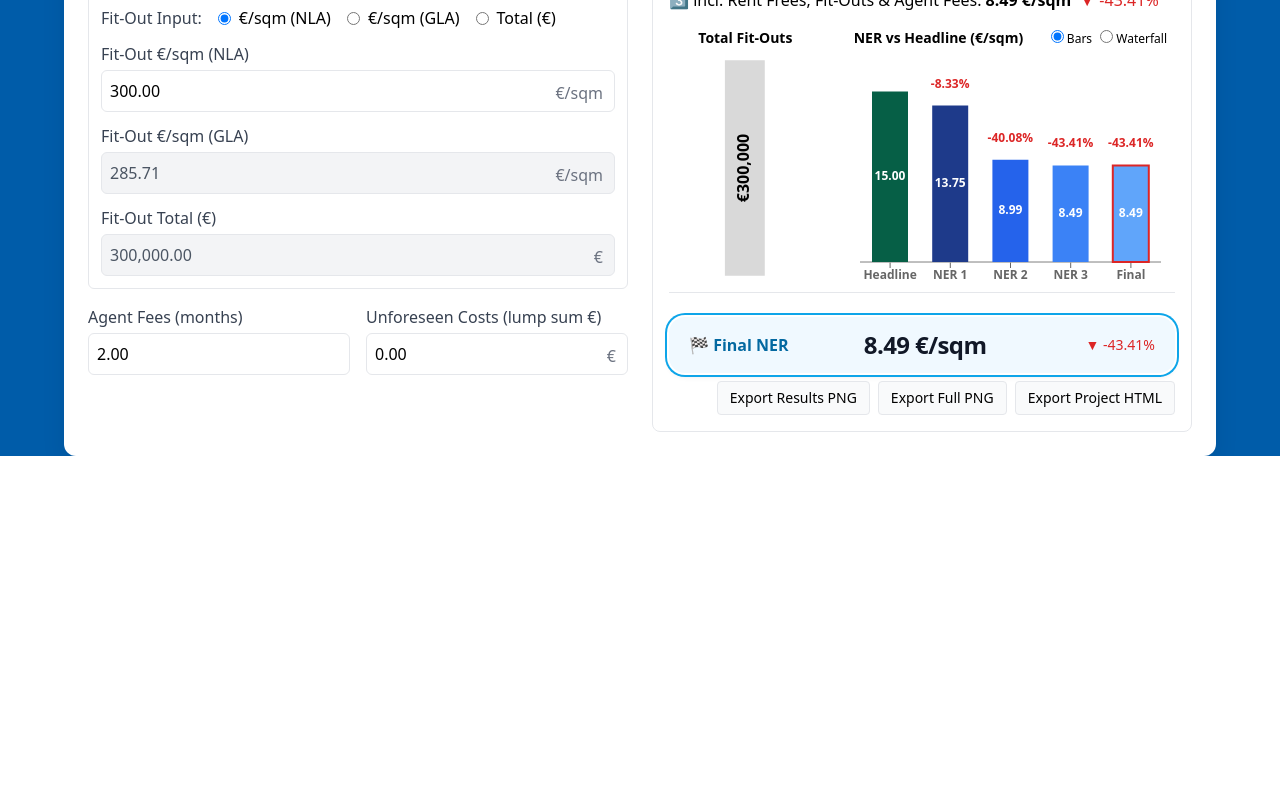
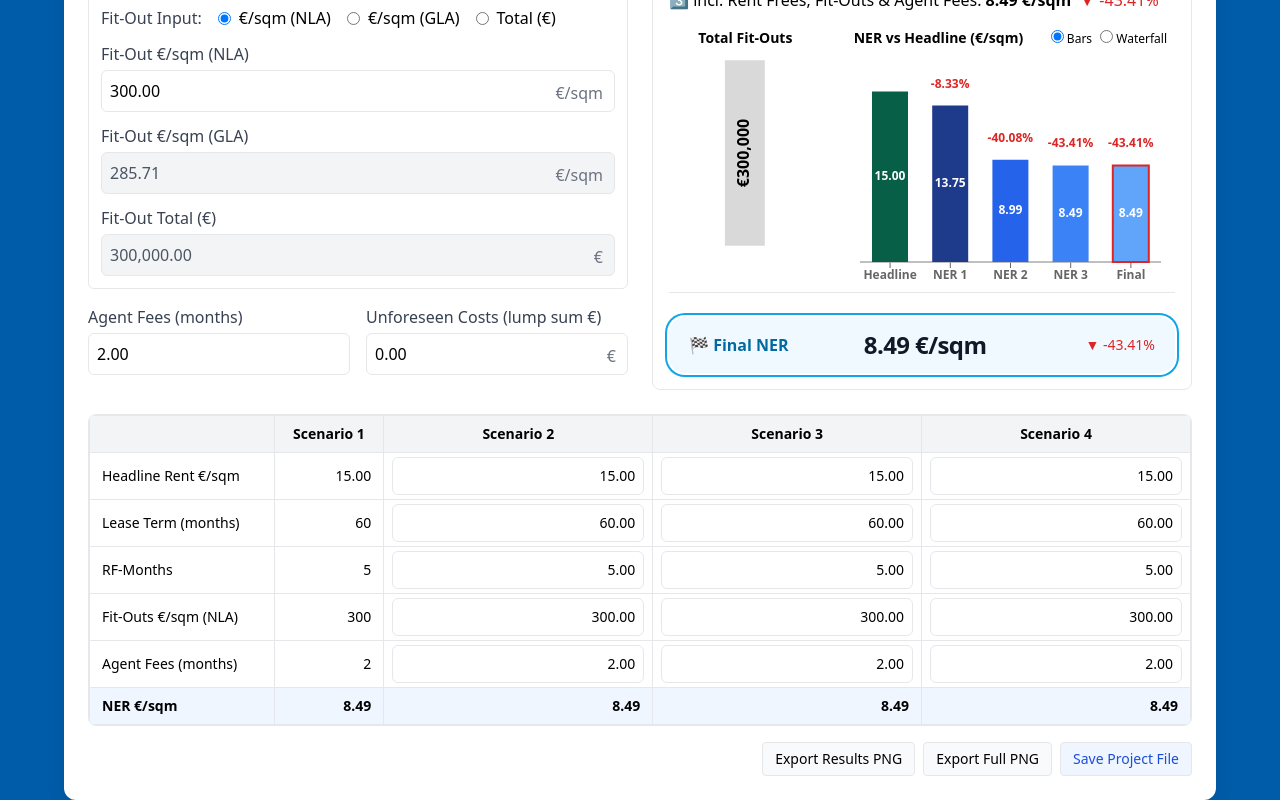
Before and after one commit to Musicandy13/NER-with-Scenarios, a React (Vite) app: page / in a window 1280 px wide. Shown: the part 395-1195 px from the top of the page. Before the commit the page ends 851 px from the top, so only its background shows below. Built offline with nearby package versions, Linux system fonts and the light colour scheme.

Commit message:
Update App.jsx

```diff
--- a/src/App.jsx
+++ b/src/App.jsx
@@ -12,21 +12,19 @@ import {
 } from "recharts";
 import { toPng } from "html-to-image";
 
-/* ---- Steuerung für Legendenposition ---- */
+/* ---- CONSTANTS ---- */
 const BASE_H = 20;
 const BASE_B = 10;
 const FIT_EXTRA = -27;
-/* --------------------------------------- */
-
-/* Fixe Y-Position für die Top-Labels im Waterfall */
 const WF_TOP_LABEL_Y = 62;
 
-/* ---------- Utils ---------- */
+/* ---------- UTILS ---------- */
 const clamp = (n, min = 0) => (Number.isFinite(n) ? Math.max(min, n) : 0);
 const safe = (n) => (Number.isFinite(n) ? n : 0);
 const P = (v) => {
   let s = String(v ?? "").trim().replace(/\s/g, "");
-  const hasDot = s.includes("."), c = (s.match(/,/g) || []).length;
+  const hasDot = s.includes(".");
+  const c = (s.match(/,/g) || []).length;
   s = !hasDot && c === 1 ? s.replace(",", ".") : s.replace(/,/g, "");
   const n = parseFloat(s);
   return Number.isFinite(n) ? n : 0;
@@ -49,11 +47,12 @@ const FCUR0 = (n) =>
     maximumFractionDigits: 0,
   });
 
-/* ---------- Helpers ---------- */
+/* ---------- COMPONENTS ---------- */
 function Money({ value }) {
   const cls = value < 0 ? "text-red-600 font-medium" : "text-gray-900 font-medium";
   return <span className={cls}>{FCUR(value)}</span>;
 }
+
 function Delta({ base, val }) {
   const pct = base > 0 ? ((val - base) / base) * 100 : 0;
   const up = pct > 0, down = pct < 0, sign = pct > 0 ? "+" : "";
@@ -64,26 +63,46 @@ function Delta({ base, val }) {
   );
 }
 
-/* ---------- Input-Feld ---------- */
 function NumericField({
-  label, value, onChange, format = "2dec", step = 1, min = 0,
-  readOnly = false, onCommit, suffix,
+  label,
+  value,
+  onChange,
+  format = "2dec",
+  step = 1,
+  min = 0,
+  readOnly = false,
+  onCommit,
+  suffix,
 }) {
   const [focus, setFocus] = useState(false);
+  const inputRef = useRef(null);
   const num = P(value);
   const show = focus ? value : format === "int" ? F(num, 0) : format === "1dec" ? F(num, 1) : F(num, 2);
+
   return (
     <label className="block">
       <span className="text-gray-700">{label}</span>
       <div className="relative">
         <input
-          type={focus ? "number" : "text"}
-          inputMode={focus ? "decimal" : "text"}
+          ref={inputRef}
+          type="text"
+          inputMode="decimal"
           value={show}
-          min={min}
-          step={step}
-          readOnly={readOnly && !focus}
-          onFocus={() => setFocus(true)}
+          readOnly={readOnly}
+          onFocus={() => {
+            setFocus(true);
+            requestAnimationFrame(() => {
+              inputRef.current?.select();
+            });
+          }}
+          onKeyDown={(e) => {
+            if (e.key === "ArrowUp" || e.key === "ArrowDown") {
+              e.preventDefault();
+              const delta = e.key === "ArrowUp" ? step : -step;
+              const next = clamp(P(value) + delta, min);
+              onChange(String(next));
+            }
+          }}
           onBlur={(e) => {
             setFocus(false);
             const n = clamp(P(e.target.value), min);
@@ -103,7 +122,35 @@ function NumericField({
   );
 }
 
-/* ---------- Chart Labels ---------- */
+function ScenarioField({ value, onChange, readOnly = false, bold = false }) {
+  const [focus, setFocus] = useState(false);
+  const inputRef = useRef(null);
+  const num = P(value);
+  const show = focus ? value : F(num, 2);
+
+  return (
+    <input
+      ref={inputRef}
+      type="text"
+      inputMode="decimal"
+      value={show}
+      readOnly={readOnly}
+      onFocus={() => {
+        setFocus(true);
+        requestAnimationFrame(() => inputRef.current?.select());
+      }}
+      onBlur={(e) => {
+        setFocus(false);
+        const n = clamp(P(e.target.value));
+        onChange?.(String(n));
+      }}
+      onChange={(e) => onChange?.(e.target.value.replace(/[^\d.,-]/g, ""))}
+      className={`w-full border rounded-md p-2 text-right tabular-nums ${readOnly ? "bg-gray-100 text-gray-800" : ""} ${bold ? "font-bold" : ""}`}
+    />
+  );
+}
+
+/* ---------- CHART LABELS ---------- */
 const PercentLabel = ({ x, y, width, value }) => {
   if (!Number.isFinite(value)) return null;
   const cx = x + width / 2;
@@ -115,6 +162,7 @@ const PercentLabel = ({ x, y, width, value }) => {
     </text>
   );
 };
+
 const BarNumberLabel = ({ x, y, width, height, value }) => {
   if (!Number.isFinite(value)) return null;
   const cx = x + width / 2, cy = y + height / 2;
@@ -124,6 +172,7 @@ const BarNumberLabel = ({ x, y, width, height, value }) => {
     </text>
   );
 };
+
 const VerticalMoneyLabel0 = ({ x, y, width, height, value }) => {
   if (!Number.isFinite(value)) return null;
   const cx = x + width / 2, cy = y + height / 2;
@@ -134,7 +183,6 @@ const VerticalMoneyLabel0 = ({ x, y, width, height, value }) => {
   );
 };
 
-/* ---------- Waterfall: Labels oben fix ---------- */
 const makeWFLabelTop = (data, fixedY) => (props) => {
   const { x = 0, width = 0, index, value, payload } = props || {};
   const d = Array.isArray(data) && Number.isInteger(index) ? data[index] : {};
@@ -158,7 +206,7 @@ const makeWFLabelTop = (data, fixedY) => (props) => {
   );
 };
 
-/* ---------- Charts ---------- */
+/* ---------- CHARTS ---------- */
 function BarsChart({ data, isExporting }) {
   return (
     <ResponsiveContainer width="100%" height="100%">
@@ -203,7 +251,7 @@ function WaterfallChart({ data, isExporting }) {
   );
 }
 
-/* ---------- App ---------- */
+/* ---------- APP ---------- */
 export default function App() {
   const [f, setF] = useState({
     tenant: "",
@@ -223,7 +271,27 @@ export default function App() {
   const [isExporting, setIsExporting] = useState(false);
   const [viewMode, setViewMode] = useState("bars");
 
-  /* ✅ Fix: Inputdaten beim Laden aus ?data=... übernehmen */
+  /* Scenarios */
+  const [scenarios, setScenarios] = useState([
+    { id: 2, overrides: {} },
+    { id: 3, overrides: {} },
+    { id: 4, overrides: {} },
+  ]);
+
+  const setScenarioVal = (id, key, value) => {
+    setScenarios((arr) =>
+      arr.map((sc) =>
+        sc.id === id ? { ...sc, overrides: { ...sc.overrides, [key]: value } } : sc
+      )
+    );
+  };
+
+  const resolveScenario = (sc, key) => {
+    const v = sc.overrides[key];
+    return v !== undefined ? v : f[key];
+  };
+
+  /* URL Data Loading */
   useEffect(() => {
     const params = new URLSearchParams(window.location.search);
     const data = params.get("data");
@@ -237,7 +305,7 @@ export default function App() {
     }
   }, []);
 
-  /* parsed values */
+  /* Calculations */
   const nla = clamp(P(f.nla));
   const addon = clamp(P(f.addon));
   const rent = clamp(P(f.rent));
@@ -246,7 +314,6 @@ export default function App() {
   const agent = clamp(P(f.agent));
   const unforeseen = clamp(P(f.unforeseen));
 
-  /* derived values */
   const gla = useMemo(() => nla * (1 + addon / 100), [nla, addon]);
   const months = Math.max(0, duration - rf);
   const gross = rent * gla * months;
@@ -255,7 +322,7 @@ export default function App() {
   const perGLA = clamp(P(f.fitPerGLA));
   const tot = clamp(P(f.fitTot));
 
-  /* sync fit-outs */
+  /* Sync Fit-outs */
   useEffect(() => {
     const nNLA = clamp(P(f.fitPerNLA));
     const nGLA = clamp(P(f.fitPerGLA));
@@ -276,7 +343,7 @@ export default function App() {
       if (Math.abs(n - nNLA) > 1e-9) S("fitPerNLA")(String(n));
       if (Math.abs(g - nGLA) > 1e-9) S("fitPerGLA")(String(g));
     }
-  }, [f.fitMode, f.nla, f.addon, f.fitPerNLA, f.fitPerGLA, f.fitTot]);
+  }, [f.fitMode, f.nla, f.addon, f.fitPerNLA, f.fitPerGLA, f.fitTot, gla, nla]);
 
   const totalFit = f.fitMode === "perNLA" ? perNLA * nla : f.fitMode === "perGLA" ? perGLA * gla : tot;
   const agentFees = agent * rent * gla;
@@ -292,7 +359,32 @@ export default function App() {
   const totalAgentFees = agentFees;
   const totalUnforeseen = unforeseen;
 
-  /* charts */
+  const calcScenarioNER = (vals) => {
+    const nlaS = clamp(P(vals.nla ?? f.nla));
+    const addonS = clamp(P(vals.addon ?? f.addon));
+    const glaS = nlaS * (1 + addonS / 100);
+
+    const rentS = clamp(P(vals.rent ?? f.rent));
+    const durationS = Math.max(0, Math.floor(P(vals.duration ?? f.duration)));
+    const rfS = clamp(P(vals.rf ?? f.rf));
+    const agentS = clamp(P(vals.agent ?? f.agent));
+    const unforeseenS = clamp(P(vals.unforeseen ?? f.unforeseen));
+
+    const monthsS = Math.max(0, durationS - rfS);
+    const grossS = rentS * glaS * monthsS;
+
+    const modeS = vals.fitMode ?? f.fitMode;
+    const perNLAS = clamp(P(vals.fitPerNLA ?? f.fitPerNLA));
+    const perGLAS = clamp(P(vals.fitPerGLA ?? f.fitPerGLA));
+    const totalS = clamp(P(vals.fitTot ?? f.fitTot));
+
+    const fitS = modeS === "perNLA" ? perNLAS * nlaS : modeS === "perGLA" ? perGLAS * glaS : totalS;
+    const agentFeesS = agentS * rentS * glaS;
+    const denomS = Math.max(1e-9, durationS * glaS);
+
+    return (grossS - fitS - agentFeesS - unforeseenS) / denomS;
+  };
+
   const NER_COLORS = ["#1e3a8a", "#2563eb", "#3b82f6", "#60a5fa"];
   const nerBars = [
     { label: "Headline", val: rent, pct: null, color: "#065f46" },
@@ -302,7 +394,7 @@ export default function App() {
     { label: "Final", val: ner4, pct: rent > 0 ? ((ner4 - rent) / rent) * 100 : null, color: NER_COLORS[3] },
   ].map((d) => ({ name: d.label, sqm: safe(d.val), pct: Number.isFinite(d.pct) ? d.pct : null, color: d.color }));
 
-  // Waterfall
+  /* Waterfall Data */
   const dRF = safe(ner1 - rent);
   const dFO = safe(ner2 - ner1);
   const dAF = safe(ner3 - ner2);
@@ -317,9 +409,16 @@ export default function App() {
   wfData.push({ name: "UC", base: cur, delta: dUC, isTotal: false }); cur += dUC;
   wfData.push({ name: "Final NER", base: 0, delta: cur, isTotal: true });
 
-  /* Export */
+  const scenarioView = scenarios.map((sc) => {
+    const vals = { ...f, ...sc.overrides };
+    return { id: sc.id, ner: calcScenarioNER(vals) };
+  });
+
+  /* Exports */
   const pageRef = useRef(null);
+  const mainContentRef = useRef(null);
   const resultsContentRef = useRef(null);
+
   const exportNode = async (node, filename) => {
     if (!node) return;
     try {
@@ -349,6 +448,7 @@ export default function App() {
       setIsExporting(false);
     }
   };
+
   const exportResultsPNG = async () => {
     if (!resultsContentRef.current) return;
     const fname = f.tenant?.trim() ? `${f.tenant.trim()}-results.png` : "ner-results.png";
@@ -363,18 +463,7 @@ export default function App() {
   const exportProjectHTML = () => {
     const data = encodeURIComponent(JSON.stringify(f));
     const tenant = f.tenant?.trim() || "ner-project";
-    const content = `
-<!DOCTYPE html>
-<html>
-<head>
-  <meta charset="utf-8">
-  <title>NER Project - ${tenant}</title>
-  <meta http-equiv="refresh" content="0;url=https://net-effective-rent-calculator.vercel.app/?data=${data}">
-</head>
-<body>
-  <p>Redirecting to NER Calculator...</p>
-</body>
-</html>`;
+    const content = `<!DOCTYPE html><html><head><meta charset="utf-8"><title>NER Project - ${tenant}</title><meta http-equiv="refresh" content="0;url=${window.location.origin}${window.location.pathname}?data=${data}"></head><body><p>Redirecting to NER Calculator...</p></body></html>`;
     const blob = new Blob([content], { type: "text/html" });
     const url = URL.createObjectURL(blob);
     const a = document.createElement("a");
@@ -384,22 +473,32 @@ export default function App() {
     URL.revokeObjectURL(url);
   };
 
-  /* ---------- UI ---------- */
   return (
     <div style={{ backgroundColor: "#005CA9" }}>
-      <div ref={pageRef} className="p-6 max-w-6xl mx-auto bg-white rounded-xl shadow-md" style={{ boxShadow: "0 10px 25px rgba(0,0,0,.08)" }}>
-        {/* Titel */}
-        <h2 className="text-3xl font-bold mb-2 text-center" style={{ color: "#005CA9" }}>
-          Net Effective Rent (NER) Calculator
-        </h2>
-
-        {/* Tenant */}
-        <div className="mb-4 flex justify-center">
-          <div className="w-full md:w-1/2">
-            <input type="text" value={f.tenant} onChange={(e) => S("tenant")(e.target.value)} placeholder="Tenant" className="mt-1 block w-full border rounded-md p-2 text-center" />
+      <div
+        ref={pageRef}
+        className="p-6 max-w-6xl mx-auto bg-white rounded-xl shadow-md"
+        style={{ boxShadow: "0 10px 25px rgba(0,0,0,.08)" }}
+      >
+        {/* ===== HEADER & TENANT ===== */}
+        <div ref={mainContentRef}>
+          <h2 className="text-3xl font-bold mb-2 text-center" style={{ color: "#005CA9" }}>
+            Net Effective Rent (NER) Calculator
+          </h2>
+          <div className="mb-4 flex justify-center">
+            <div className="w-full md:w-1/2">
+              <input
+                type="text"
+                value={f.tenant}
+                onChange={(e) => S("tenant")(e.target.value)}
+                placeholder="Tenant"
+                className="mt-1 block w-full border rounded-md p-2 text-center"
+              />
+            </div>
           </div>
         </div>
 
+        {/* ===== MAIN GRID: INPUTS & RESULTS ===== */}
         <div className="grid grid-cols-1 md:grid-cols-2 gap-6">
           {/* LEFT: Inputs */}
           <div className="space-y-4">
@@ -408,7 +507,11 @@ export default function App() {
               <NumericField label="Add-On (%)" value={f.addon} onChange={S("addon")} />
               <label className="block">
                 <span className="text-gray-700">GLA (sqm)</span>
-                <input readOnly value={F(gla, 2)} className="mt-1 block w-full border rounded-md p-2 bg-gray-100 text-gray-600" />
+                <input
+                  readOnly
+                  value={F(gla, 2)}
+                  className="mt-1 block w-full border rounded-md p-2 bg-gray-100 text-gray-600"
+                />
               </label>
               <NumericField label="Headline Rent €/sqm" value={f.rent} onChange={S("rent")} step={0.5} />
               <NumericField label="Lease Term (months)" value={f.duration} onChange={S("duration")} format="int" />
@@ -419,9 +522,18 @@ export default function App() {
             <div className="border rounded-md p-3">
               <div className="flex flex-wrap items-center gap-4 mb-3">
                 <span className="text-gray-700 font-medium">Fit-Out Input:</span>
-                <label className="inline-flex items-center gap-2"><input type="radio" checked={f.fitMode === "perNLA"} onChange={() => S("fitMode")("perNLA")} /><span>€/sqm (NLA)</span></label>
-                <label className="inline-flex items-center gap-2"><input type="radio" checked={f.fitMode === "perGLA"} onChange={() => S("fitMode")("perGLA")} /><span>€/sqm (GLA)</span></label>
-                <label className="inline-flex items-center gap-2"><input type="radio" checked={f.fitMode === "total"} onChange={() => S("fitMode")("total")} /><span>Total (€)</span></label>
+                <label className="inline-flex items-center gap-2">
+                  <input type="radio" checked={f.fitMode === "perNLA"} onChange={() => S("fitMode")("perNLA")} />
+                  <span>€/sqm (NLA)</span>
+                </label>
+                <label className="inline-flex items-center gap-2">
+                  <input type="radio" checked={f.fitMode === "perGLA"} onChange={() => S("fitMode")("perGLA")} />
+                  <span>€/sqm (GLA)</span>
+                </label>
+                <label className="inline-flex items-center gap-2">
+                  <input type="radio" checked={f.fitMode === "total"} onChange={() => S("fitMode")("total")} />
+                  <span>Total (€)</span>
+                </label>
               </div>
               <div className="space-y-3">
                 <NumericField label="Fit-Out €/sqm (NLA)" value={f.fitPerNLA} onChange={S("fitPerNLA")} readOnly={f.fitMode !== "perNLA"} suffix="€/sqm" />
@@ -439,18 +551,20 @@ export default function App() {
           {/* RIGHT: Results */}
           <div className="md:sticky md:top-6 h-fit">
             <div className="rounded-lg border p-4 space-y-2 bg-white">
-              {/* Inhalte */}
               <div ref={resultsContentRef}>
                 {f.tenant.trim() && (
                   <div className="mb-3">
-                    <span className="text-xl font-bold">Tenant: <u>{f.tenant.trim()}</u></span>
+                    <span className="text-xl font-bold">
+                      Tenant: <u>{f.tenant.trim()}</u>
+                    </span>
                   </div>
                 )}
 
-                {/* Headline Rent Banner */}
                 <div className="mt-1 rounded-xl ring-2 ring-blue-300 ring-offset-1 bg-blue-50 px-4 py-2 flex items-center justify-between shadow-sm mb-3">
                   <div className="font-bold text-lg">Headline Rent</div>
-                  <div className="text-lg font-extrabold tracking-tight text-gray-900">{F(rent, 2)} €/sqm</div>
+                  <div className="text-lg font-extrabold tracking-tight text-gray-900">
+                    {F(rent, 2)} €/sqm
+                  </div>
                 </div>
 
                 <div className="grid grid-cols-2 gap-x-4 gap-y-1 text-sm mb-3">
@@ -460,19 +574,21 @@ export default function App() {
                   <div>Unforeseen Costs</div><div className="text-right"><Money value={-totalUnforeseen} /></div>
                 </div>
 
-                <p className="text-sm font-semibold text-red-500 mb-1">Total Fit Out Costs: {FCUR(totalFit)}</p>
+                <p className="text-sm font-semibold text-red-500 mb-1">
+                  Total Fit Out Costs: {FCUR(totalFit)}
+                </p>
+
                 <p>1️⃣ NER incl. Rent Frees: <b>{F(ner1, 2)} €/sqm</b><Delta base={rent} val={ner1} /></p>
                 <p>2️⃣ incl. Rent Frees & Fit-Outs: <b>{F(ner2, 2)} €/sqm</b><Delta base={rent} val={ner2} /></p>
                 <p>3️⃣ incl. Rent Frees, Fit-Outs & Agent Fees: <b>{F(ner3, 2)} €/sqm</b><Delta base={rent} val={ner3} /></p>
 
                 {/* Charts */}
                 <div className="mt-2 grid grid-cols-3 gap-6">
-                  {/* Fit-Outs */}
                   <div className="h-60 p-2 col-span-1">
                     <div className="text-sm font-bold text-center mb-1">Total Fit-Outs</div>
                     <ResponsiveContainer width="100%" height="100%">
                       <BarChart data={[{ name: "Fit-Outs", eur: totalFit }]} margin={{ top: 8, right: 0, bottom: Math.max(0, BASE_B + FIT_EXTRA), left: 0 }}>
-                        <XAxis dataKey="name" tick={false} axisLine={false} tickLine={false} height={Math.max(0, BASE_H + FIT_EXTRA)} />
+                        <XAxis dataKey="name" tick={false} axisLine={false} tickLine={false} />
                         <YAxis hide />
                         <Tooltip formatter={(v) => FCUR0(v)} />
                         <Bar dataKey="eur" fill="#D9D9D9" barSize={40} isAnimationActive={!isExporting}>
@@ -482,20 +598,28 @@ export default function App() {
                     </ResponsiveContainer>
                   </div>
 
-                  {/* Bars / Waterfall */}
                   <div className="h-64 p-2 col-span-2">
                     <div className="flex items-center justify-between mb-1">
-                      <div className="text-sm font-bold"><span>{viewMode === "bars" ? "NER vs Headline (€/sqm)" : "Waterfall (€/sqm)"}</span></div>
+                      <div className="text-sm font-bold">
+                        {viewMode === "bars" ? "NER vs Headline (€/sqm)" : "Waterfall (€/sqm)"}
+                      </div>
                       <div className="text-xs">
-                        <label className="mr-2"><input type="radio" checked={viewMode === "bars"} onChange={() => setViewMode("bars")} /> Bars</label>
-                        <label><input type="radio" checked={viewMode === "waterfall"} onChange={() => setViewMode("waterfall")} /> Waterfall</label>
+                        <label className="mr-2">
+                          <input type="radio" checked={viewMode === "bars"} onChange={() => setViewMode("bars")} /> Bars
+                        </label>
+                        <label>
+                          <input type="radio" checked={viewMode === "waterfall"} onChange={() => setViewMode("waterfall")} /> Waterfall
+                        </label>
                       </div>
                     </div>
-                    {viewMode === "bars" ? <BarsChart data={nerBars} isExporting={isExporting} /> : <WaterfallChart data={wfData} isExporting={isExporting} />}
+
+                    {viewMode === "bars"
+                      ? <BarsChart data={nerBars} isExporting={isExporting} />
+                      : <WaterfallChart data={wfData} isExporting={isExporting} />
+                    }
                   </div>
                 </div>
 
-                {/* Final NER Banner */}
                 <div className="mt-4 border-t pt-3">
                   <div className="mt-3 rounded-2xl ring-2 ring-sky-500 ring-offset-2 bg-sky-50 px-5 py-3 flex items-center justify-between shadow-md">
                     <div className="text-sky-700 font-extrabold text-base">🏁 Final NER</div>
@@ -504,16 +628,86 @@ export default function App() {
                   </div>
                 </div>
               </div>
-
-              {/* Export buttons */}
-              <div className="flex gap-2 justify-end mt-4">
-                <button onClick={exportResultsPNG} className="px-3 py-1.5 rounded border bg-gray-50 hover:bg-gray-100 text-sm">Export Results PNG</button>
-                <button onClick={exportFullPNG} className="px-3 py-1.5 rounded border bg-gray-50 hover:bg-gray-100 text-sm">Export Full PNG</button>
-                <button onClick={exportProjectHTML} className="px-3 py-1.5 rounded border bg-gray-50 hover:bg-gray-100 text-sm">Export Project HTML</button>
-              </div>
-
             </div>
           </div>
+        </div>
+
+        {/* ===== SCENARIO COMPARISON TABLE ===== */}
+        <div className="mt-6 border rounded-lg overflow-hidden">
+          <table className="w-full text-sm border-collapse">
+            <thead>
+              <tr className="bg-gray-100">
+                <th className="border px-3 py-2 text-left"></th>
+                <th className="border px-3 py-2 text-center">Scenario 1</th>
+                <th className="border px-3 py-2 text-center">Scenario 2</th>
+                <th className="border px-3 py-2 text-center">Scenario 3</th>
+                <th className="border px-3 py-2 text-center">Scenario 4</th>
+              </tr>
+            </thead>
+            <tbody>
+              <tr>
+                <td className="border px-3 py-2 font-medium">Headline Rent €/sqm</td>
+                <td className="border px-3 py-2 text-right">{F(rent, 2)}</td>
+                {scenarios.map((sc) => (
+                  <td key={sc.id} className="border px-2 py-1">
+                    <ScenarioField value={resolveScenario(sc, "rent")} onChange={(v) => setScenarioVal(sc.id, "rent", v)} />
+                  </td>
+                ))}
+              </tr>
+              <tr>
+                <td className="border px-3 py-2 font-medium">Lease Term (months)</td>
+                <td className="border px-3 py-2 text-right">{duration}</td>
+                {scenarios.map((sc) => (
+                  <td key={sc.id} className="border px-2 py-1">
+                    <ScenarioField value={resolveScenario(sc, "duration")} onChange={(v) => setScenarioVal(sc.id, "duration", v)} />
+                  </td>
+                ))}
+              </tr>
+              <tr>
+                <td className="border px-3 py-2 font-medium">RF-Months</td>
+                <td className="border px-3 py-2 text-right">{rf}</td>
+                {scenarios.map((sc) => (
+                  <td key={sc.id} className="border px-2 py-1">
+                    <ScenarioField value={resolveScenario(sc, "rf")} onChange={(v) => setScenarioVal(sc.id, "rf", v)} />
+                  </td>
+                ))}
+              </tr>
+              <tr>
+                <td className="border px-3 py-2 font-medium">Fit-Outs €/sqm (NLA)</td>
+                <td className="border px-3 py-2 text-right">{F(perNLA, 0)}</td>
+                {scenarios.map((sc) => (
+                  <td key={sc.id} className="border px-2 py-1">
+                    <ScenarioField value={resolveScenario(sc, "fitPerNLA")} onChange={(v) => setScenarioVal(sc.id, "fitPerNLA", v)} />
+                  </td>
+                ))}
+              </tr>
+              <tr>
+                <td className="border px-3 py-2 font-medium">Agent Fees (months)</td>
+                <td className="border px-3 py-2 text-right">{agent}</td>
+                {scenarios.map((sc) => (
+                  <td key={sc.id} className="border px-2 py-1">
+                    <ScenarioField value={resolveScenario(sc, "agent")} onChange={(v) => setScenarioVal(sc.id, "agent", v)} />
+                  </td>
+                ))}
+              </tr>
+              <tr className="bg-blue-50 font-bold">
+                <td className="border px-3 py-2">NER €/sqm</td>
+                <td className="border px-3 py-2 text-right">{F(ner4, 2)}</td>
+                {scenarioView.map((s) => (
+                  <td key={s.id} className="border px-3 py-2 text-right">
+                    {F(s.ner, 2)}
+                  </td>
+                ))}
+              </tr>
+            </tbody>
+          </table>
+        </div>
+
+        {/* ===== FOOTER EXPORTS ===== */}
+        <div className="flex gap-2 justify-end mt-4">
+          <button onClick={exportResultsPNG} className="px-3 py-1.5 rounded border bg-gray-50 hover:bg-gray-100 text-sm">Export Results PNG</button>
+          <button onClick={exportFullPNG} className="px-3 py-1.5 rounded border bg-gray-50 hover:bg-gray-100 text-sm">Export Full PNG</button>
+          <button onClick={exportProjectHTML} className="px-3 py-1.5 rounded border bg-blue-50 hover:bg-blue-100 text-sm text-blue-700">Save Project File</button>
         </div>
       </div>
     </div>
```
